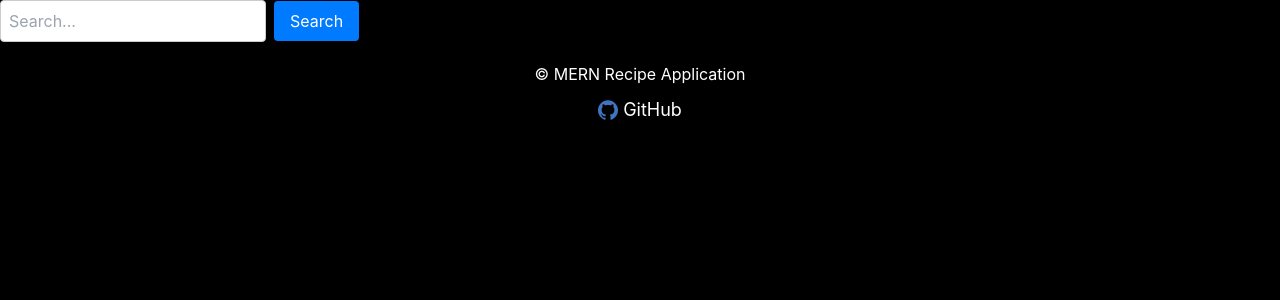
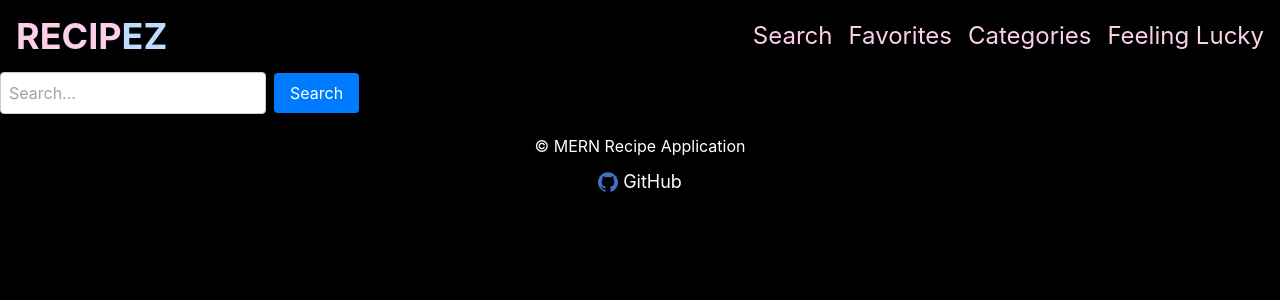
Before and after one commit to tjsiv/P2MSA-RecipEZ, a React (Create React App) app in the folder client/: page / in a window 1280 px wide. Shown: the top 300 px of the page. Built offline with nearby package versions, Linux system fonts and the light colour scheme.

Commit message:
Create navbar (draft)

```diff
--- a/client/package.json
+++ b/client/package.json
@@ -36,6 +36,6 @@
     ]
   },
   "devDependencies": {
-    "tailwindcss": "^3.4.4"
+    "tailwindcss": "^3.4.5"
   }
 }
--- a/client/src/App.js
+++ b/client/src/App.js
@@ -1,6 +1,7 @@
 import React, { Component } from "react";
 import Footer from "./components/Footer";
 import SearchBar from "./components/SearchBar";
+import Navbar from "./components/Navbar";
 
 const App = () => {
   const handleSearch = (query) => {
@@ -28,6 +29,7 @@ const App = () => {
     <div>
       <header>
         <p>{/* {this.state.apiResponse} */}</p>
+        <Navbar />
         <SearchBar onSearch={handleSearch} />
         <Footer />
       </header>
--- /dev/null
+++ b/client/src/components/Navbar.jsx
@@ -0,0 +1,17 @@
+import React from 'react'
+
+const Navbar = () => {
+  return (
+    <div className='sticky top-0 z-50 flex justify-between items-center py-4'>
+        <h1 className='uppercase font-bold pl-4 text-4xl text-pink-200'>Recip<span className='text-blue-200'>EZ</span></h1>
+        <ul className="flex">
+            <li className='text-pink-200 pr-4 text-2xl'>Search</li>
+            <li className='text-pink-200 pr-4 text-2xl'>Favorites</li>
+            <li className='text-pink-200 pr-4 text-2xl'>Categories</li>
+            <li className='text-pink-200 pr-4 text-2xl'>Feeling Lucky</li>
+        </ul>
+    </div>
+  )
+}
+
+export default Navbar
--- a/client/tailwind.config.js
+++ b/client/tailwind.config.js
@@ -1,6 +1,6 @@
 /** @type {import('tailwindcss').Config} */
 module.exports = {
-  content: ["./src/**/*.{html,js}"],
+  content: ["./src/**/*.{html,js,jsx}"],
   theme: {
     extend: {},
   },
```
Also changed, not shown: client/src/App.css (deleted, +0 -38 lines), 1 other file (tests, documents, lock files or other folders).
